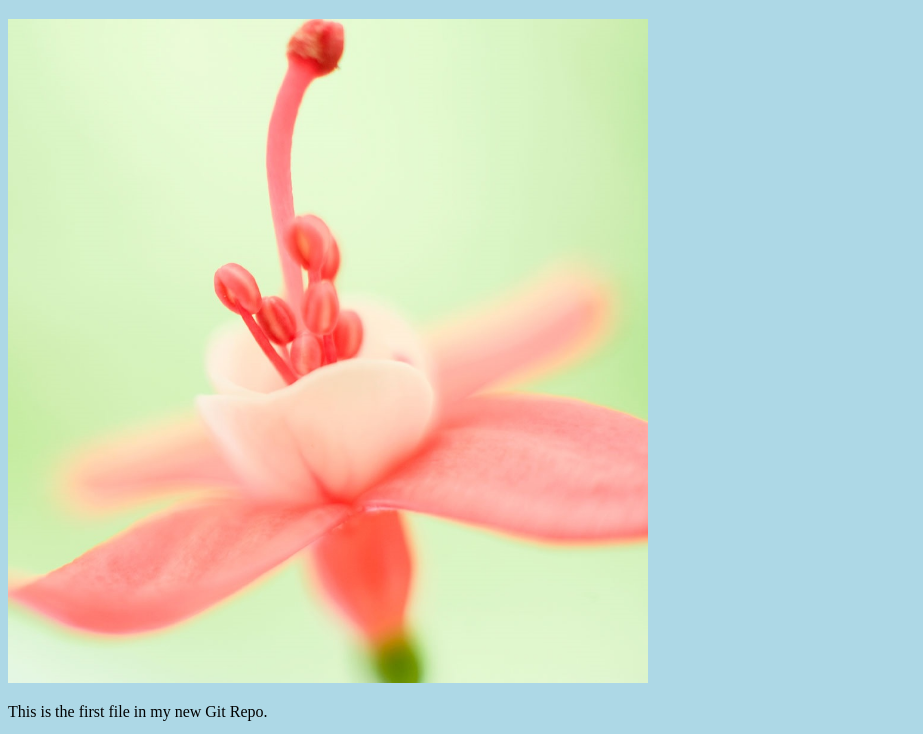
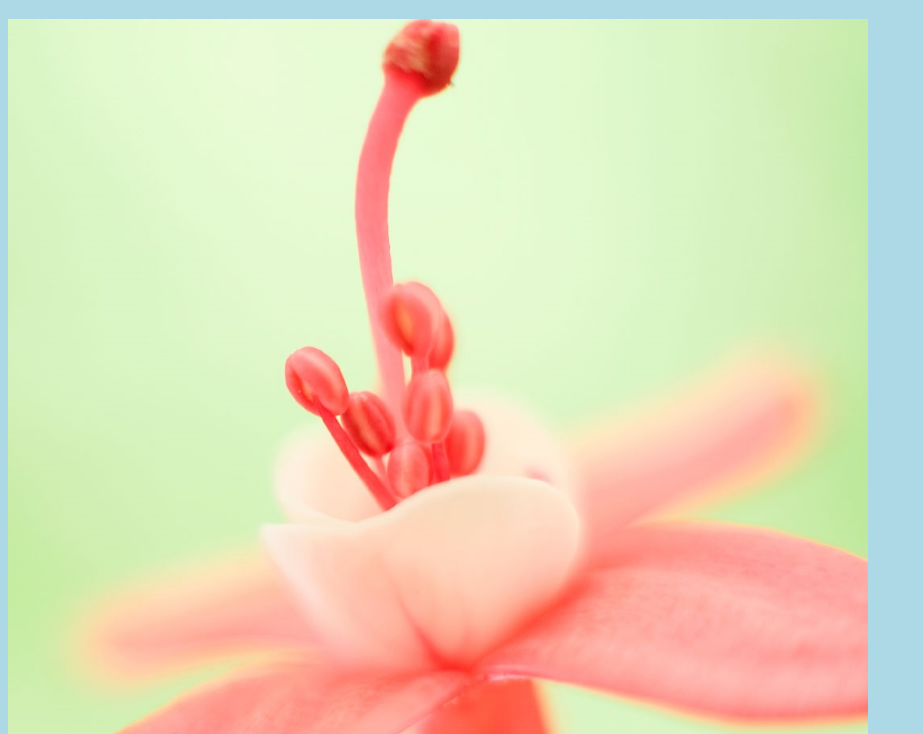
Before and after one commit to afpo/hello_word, a plain HTML site: page index.html in a window 1280 px wide. Shown: the part 61-795 px from the top of the page, without its empty margins (0-923 px from the left). Drawn offline with Linux system fonts and the light colour scheme.

Commit message:
Update_index_Resulution2

```diff
--- a/index.html
+++ b/index.html
@@ -7,7 +7,7 @@
 <body>
 
 <h1>Hello world!</h1>
-<div><img src="img_hello_world.jpg" alt="Hello World from Space" style="width:100%;max-width:640px"></div>
+<div><img src="img_hello_world.jpg" alt="Hello World from Space" style="width:100%;max-width:860px"></div>
 <p>This is the first file in my new Git Repo.</p>
 <p>This line is here to show how merging works.</p>
 <div><img src="img_hello_git.jpg" alt="Hello Git" style="width:100%;max-width:640px"></div>
```
